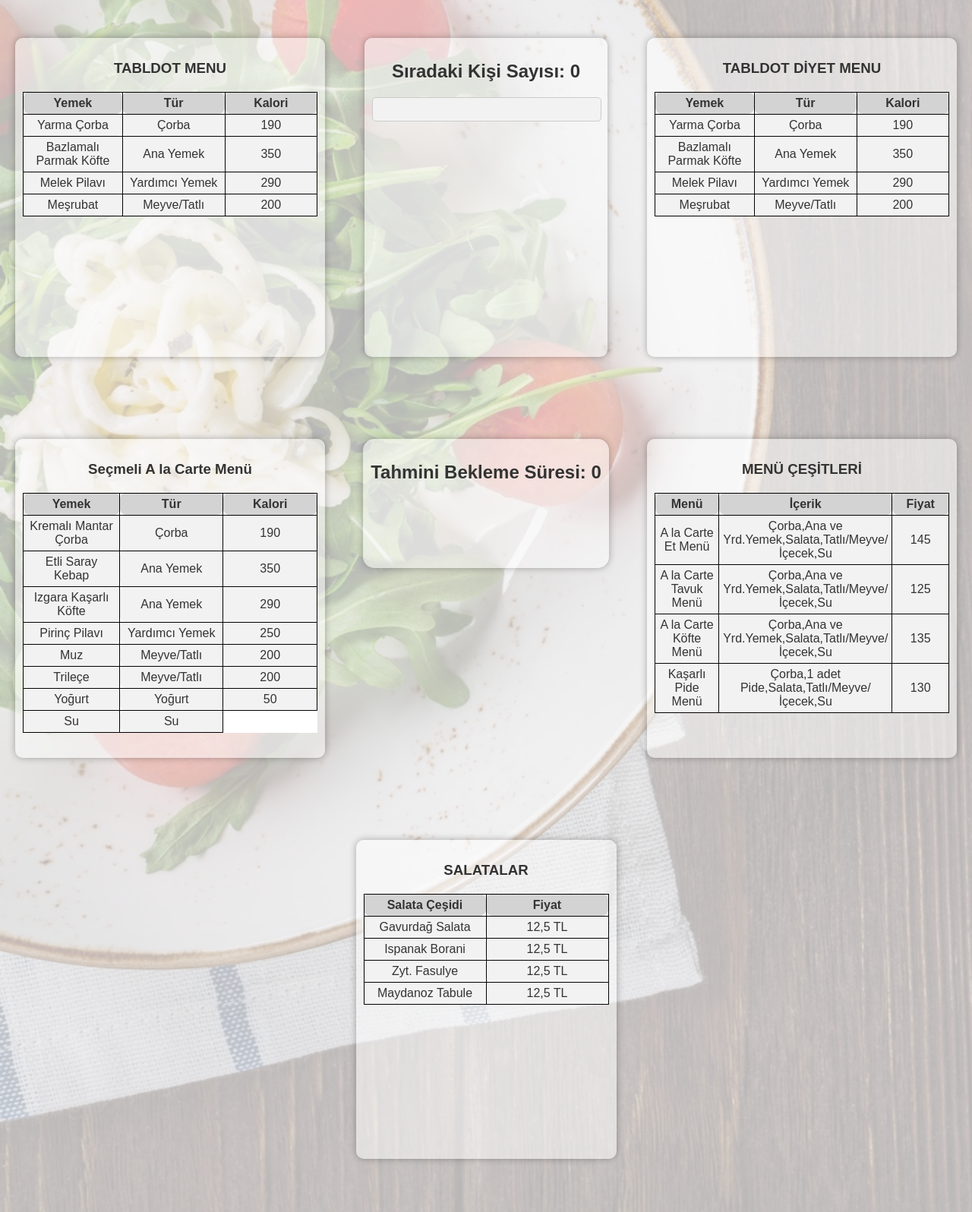
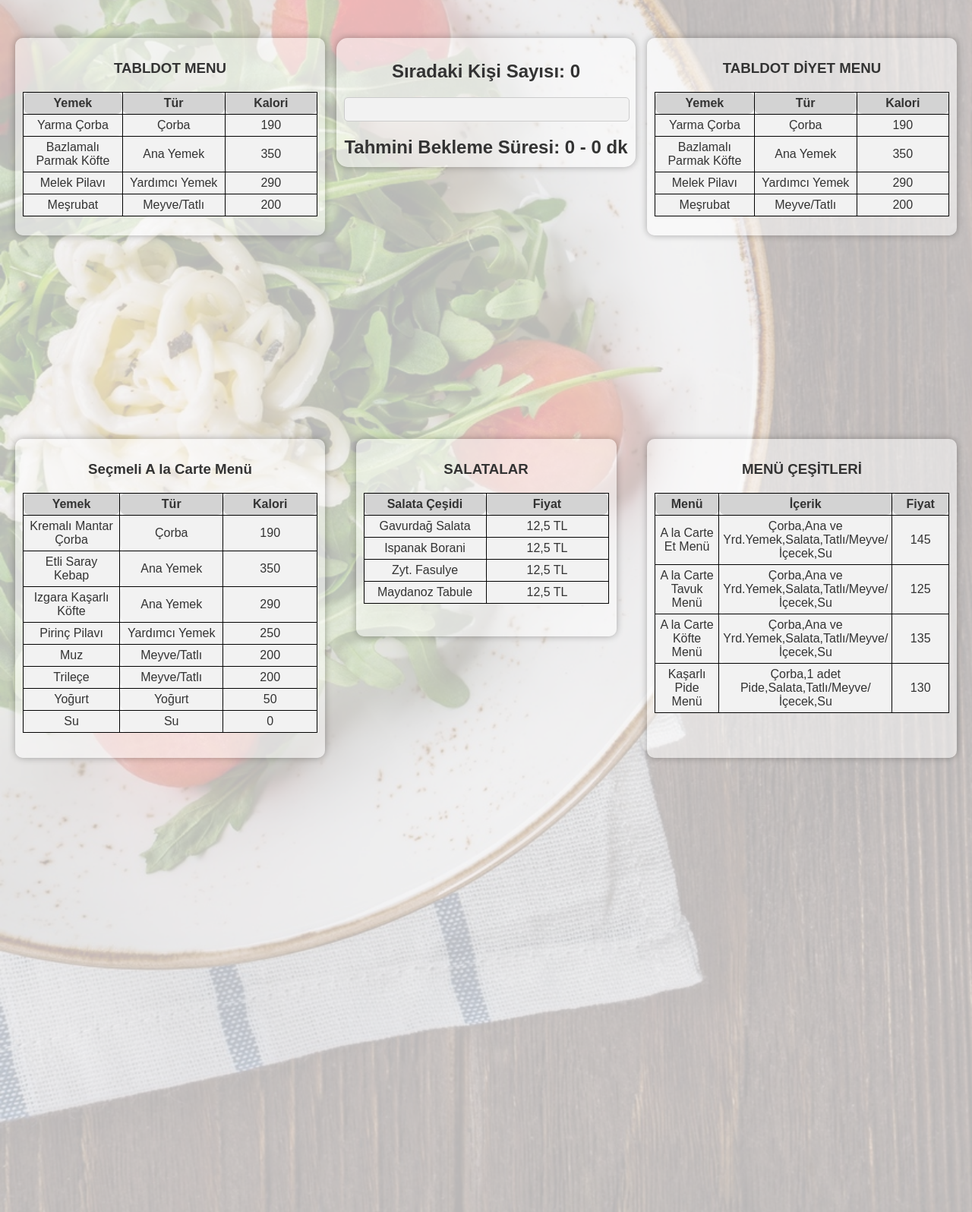
Before and after one commit to canturall/flasKProject, a Flask app: page / in a window 1280 px wide. Shown: the part 118-1714 px from the top of the page at 76% size. Run offline with Flask 3, Linux system fonts and the light colour scheme; some libraries are stand-ins or nearby versions.

Commit message:
Rıfatctoring(Anlayana)

```diff
--- a/templates/index.html
+++ b/templates/index.html
@@ -74,6 +74,20 @@
         max-width: 500px;
         min-height: 400px;
         max-height: 600px;
+        background-color: rgba(255, 255, 255, 0.5);
+        color: var(--text-color);
+        border-radius: 10px;
+        box-shadow: 0 0 10px rgba(0, 0, 0, 0.3);
+      }
+
+
+      .tabldotcontainer {
+        padding: 10px;
+        margin: 50px auto;
+        min-width: 300px;
+        max-width: 500px;
+        min-height: 120px;
+        max-height: 240px;
         background-color: rgba(255, 255, 255, 0.5);
         color: var(--text-color);
         border-radius: 10px;
@@ -287,7 +301,7 @@
       </nav>
 
       <section class="layout">
-        <div class="container">
+        <div class="tabldotcontainer">
           <h3 style="text-align: center;">TABLDOT MENU</h3>
           <table>
             <tr>
@@ -317,14 +331,18 @@
             </tr>
           </table>
         </div>
-        <div class="container">
-          <h1 style="text-align: center;">Sıradaki Kişi Sayısı: <span id="counter">0</span>
+        <div class="tahmini_container">
+          <h1 style="text-align: center;">
+            Sıradaki Kişi Sayısı: <span id="counter">0</span>
           </h1>
           <div class="progress-bar">
             <div class="fill" id="progress"></div>
           </div>
+          <h1 style="text-align: center;">
+            Tahmini Bekleme Süresi: <span id="waitCounter">0</span> - <span id="waitCounter2">0</span> dk
+          </h1>
         </div>
-        <div class="container">
+        <div class="tabldotcontainer">
           <h3 style="text-align: center;">TABLDOT DİYET MENU</h3>
           <table>
             <tr>
@@ -400,12 +418,34 @@
             <tr>
               <td>Su</td>
               <td>Su</td>
+              <td>0</td>
             </tr>
           </table>
         </div>
-        <div class="tahmini_container">
-          <h1 style="text-align: center;">Tahmini Bekleme Süresi: <span id="waitCounter">0</span>
-          </h1>
+        <div class="tabldotcontainer">
+          <h3 style="text-align: center;">SALATALAR </h3>
+          <table>
+            <tr>
+              <th>Salata Çeşidi</th>
+              <th>Fiyat</th>
+            </tr>
+            <tr>
+              <td>Gavurdağ Salata</td>
+              <td>12,5 TL</td>
+            </tr>
+            <tr>
+              <td>Ispanak Borani</td>
+              <td>12,5 TL</td>
+            </tr>
+            <tr>
+              <td>Zyt. Fasulye</td>
+              <td>12,5 TL</td>
+            </tr>
+            <tr>
+              <td>Maydanoz Tabule</td>
+              <td>12,5 TL</td>
+            </tr>
+          </table>
         </div>
         <div class="container">
          <h3 style="text-align: center;">MENÜ ÇEŞİTLERİ </h3>
@@ -437,32 +477,6 @@
             </tr>
          </table>
       </div>
-        <div></div>
-        <div class="container">
-          <h3 style="text-align: center;">SALATALAR </h3>
-          <table>
-            <tr>
-              <th>Salata Çeşidi</th>
-              <th>Fiyat</th>
-            </tr>
-            <tr>
-              <td>Gavurdağ Salata</td>
-              <td>12,5 TL</td>
-            </tr>
-            <tr>
-              <td>Ispanak Borani</td>
-              <td>12,5 TL</td>
-            </tr>
-            <tr>
-              <td>Zyt. Fasulye</td>
-              <td>12,5 TL</td>
-            </tr>
-            <tr>
-              <td>Maydanoz Tabule</td>
-              <td>12,5 TL</td>
-            </tr>
-          </table>
-        </div>
       </section>
       <script src="https://cdnjs.cloudflare.com/ajax/libs/socket.io/4.0.1/socket.io.js"></script>
       <script>
@@ -471,25 +485,33 @@
         socket.on('connect', function() {
         socket.send('a');
         });
-        socket.on('message', function(msg) {
+
         const counterSpan = document.getElementById('counter');
         const progressBar = document.getElementById('progress');
+        const waitCounterSpan = document.getElementById('waitCounter');
+        const waitCounterSpan2 = document.getElementById('waitCounter2');
+        const waitProgressBar = document.getElementById('waitProgress');
+        let waitCount = 0;
+        function handleSocketMessage(msg) {
           const count = parseInt(msg);
           counterSpan.innerText = count;
           const maxCapacity = 10;
           const progressBarWidth = (count / maxCapacity) * 100;
           progressBar.style.width = `${progressBarWidth}%`;
-          const waitCounterSpan = document.getElementById('waitCounter');
-          const waitProgressBar = document.getElementById('waitProgress');
-          const waitCount = parseInt(msg);
+          waitCount = parseInt(msg) * 2;
           waitCounterSpan.innerText = waitCount;
-          const maxWaitTime = 60; // Update this value with the maximum wait time (in minutes) you want to represent
+          waitCounterSpan2.innerText = waitCount + 2;
+          const maxWaitTime = 60;
           const waitProgressBarWidth = (waitCount / maxWaitTime) * 100;
           waitProgressBar.style.width = `${waitProgressBarWidth}%`;
-          //updateCircle(msg);
+        }
+
+        let animationFrameId;
+        socket.on('message', function(msg) {
+          cancelAnimationFrame(animationFrameId);
+          animationFrameId = requestAnimationFrame(() => handleSocketMessage(msg));
           socket.send('a');
         });
-
         function updateDate() {
           const currentDateElement = document.getElementById('currentDate');
           const currentDate = new Date();
@@ -498,25 +520,6 @@
           const year = currentDate.getFullYear();
           const formattedDate = `${day}.${month}.${year}`;
           currentDateElement.innerText = formattedDate;
-        }
-
-        function updateCircle(count) {
-          const countText = document.getElementById('countText');
-          const countDiv = document.getElementById('count');
-          const displayCount = count * 10;
-          countText.innerHTML = `
-
-							<tspan x="50%" dy="-12px">DOLULUK ORANI</tspan>
-							<tspan x="50%" dy="24px"></tspan>
-							<tspan x="50%" dy="24px"></tspan>
-							<tspan x="50%" dy="24px"> ${displayCount}%</tspan>
-`;
-          const percentage = (displayCount / 1000) * 100;
-          const circle = document.getElementById('progress');
-          circle.setAttribute('stroke-dasharray', percentage + '% 100%');
-          const hue = ((100 - percentage) * 120) / 100; // Calculate hue value from 0 (red) to 120 (green)
-          const color = `hsl(${hue}, 100%, 50%)`; // Convert hue to an HSL color value
-          circle.setAttribute('stroke', color);
         }
         updateDate();
       </script>
```
Lines whose indentation alone changed are shown as unchanged.
